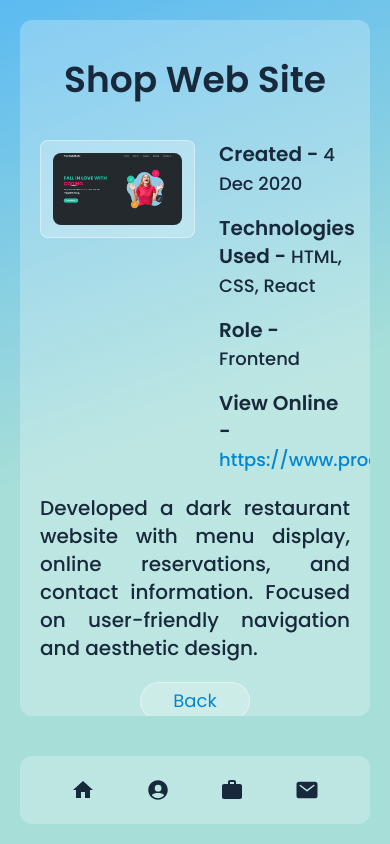
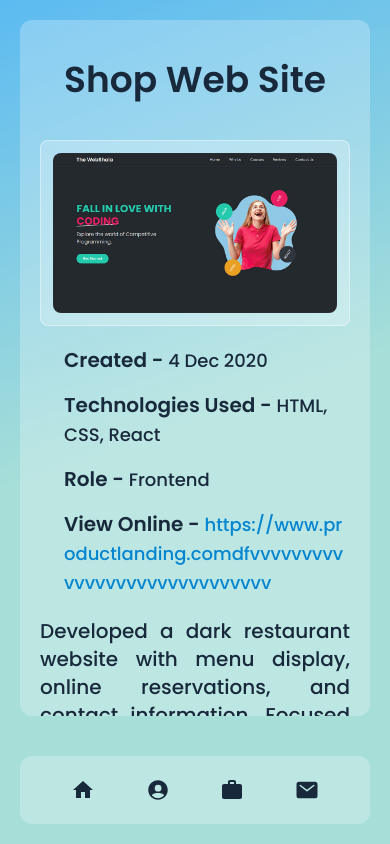
Before and after one commit to Dulithapathum/My-Portfolio, a React (Vite) app: page /portfolio/project/1 in a window 390 px wide. Built offline with nearby package versions, Linux system fonts and the light colour scheme.

Commit message:
Portfolio Page And PortfolioDetail Page Responsive

```diff
--- a/src/Components/PortfolioItem.jsx
+++ b/src/Components/PortfolioItem.jsx
@@ -7,7 +7,7 @@ const PortfolioItem = ({ item }) => {
     navigate(`/portfolio/project/${item.id}`);
   };
   return (
-    <div className="max-w-[300px]  ">
+    <div className="max-w-[300px]   ">
       <div className="p-3 bg-white-alpha-25 rounded-lg border border-white-alpha-40 ">
         <img
           src={item.img}
--- a/src/Pages/PortfolioDetails.jsx
+++ b/src/Pages/PortfolioDetails.jsx
@@ -9,8 +9,8 @@ const PortfolioDetails = () => {
       <h1 className="text-center  font-semibold text-4xl text-blue-dark capitalize my-10">
         {project.title}
       </h1>
-      <div className="flex w-full">
-        <div className="w-[50%]">
+      <div className="flex flex-col lg:flex-row w-full">
+        <div className="lg:w-[50%] w-full">
           <div className="p-3 bg-white-alpha-25 rounded-lg border border-white-alpha-40">
             <img
               src={project.img}
@@ -19,8 +19,8 @@ const PortfolioDetails = () => {
             />
           </div>
         </div>
-        <div className="w-[50%] ">
-          <ul className="flex  flex-col space-y-4 justify-center h-full ml-6">
+        <div className="lg:w-[50%] w-full mt-5 lg:mt-0 ">
+          <ul className="flex  flex-col flex-wrap space-y-4 justify-center h-full ml-6">
             <li className="font-semibold text-xl text-blue-dark">
               Created -{" "}
               <span className="font-[500] text-lg">{project.Created}</span>
@@ -34,14 +34,11 @@ const PortfolioDetails = () => {
             <li className="font-semibold text-xl text-blue-dark">
               Role - <span className="font-[500] text-lg">{project.Role}</span>
             </li>
-            <li className="font-semibold text-xl text-blue-dark">
+            <li className="font-semibold text-xl text-blue-dark flex-wrap break-all">
               View Online -
               <span className="font-[500] text-lg text-main-color hover:text-blue-dark transition-colors">
-                <a
-                  href={project.link}
-                  target="_blank"
-                  rel="noopener noreferrer"
-                >
+                {" "}
+                <a href={project.link} target="_blank" className="text-wrap">
                   {project.link}
                 </a>
               </span>
@@ -49,10 +46,13 @@ const PortfolioDetails = () => {
           </ul>
         </div>
       </div>
-      <p className="text-xl font-[500] text-blue-dark text-justify my-5 ">
+      <p className="text-xl font-[500] text-blue-dark text-justify my-5 break-words ">
         {project.desc}
       </p>
-      <Link to={`/portfolio/`} className="custom-link px-8 py-1 text-lg">
+      <Link
+        to={`/portfolio/`}
+        className="custom-link px-8 py-1 text-lg mb-4 sm:mb-0 "
+      >
         Back
       </Link>
     </div>
--- a/src/assets/data.js
+++ b/src/assets/data.js
@@ -14,7 +14,7 @@ export const Projects = [
     Created: "4 Dec 2020",
     Technologies: "HTML, CSS, React",
     Role: "Frontend",
-    link: "https://www.productlanding.com", // Added https://
+    link: "https://www.productlanding.comdfvvvvvvvvvvvvvvvvvvvvvvvvvvvvv",
   },
   {
     id: 2,
@@ -24,7 +24,7 @@ export const Projects = [
     Created: "15 Mar 2021",
     Technologies: "HTML, CSS, JavaScript",
     Role: "Full Stack",
-    link: "https://www.myportfolio.com", // Added https://
+    link: "https://www.myportfolio.com",
   },
   {
     id: 3,
@@ -34,7 +34,7 @@ export const Projects = [
     Created: "12 Jul 2021",
     Technologies: "React, Redux, Firebase",
     Role: "Frontend",
-    link: "https://www.onlinestore.com", // Added https://
+    link: "https://www.onlinestore.com",
   },
   {
     id: 4,
@@ -44,7 +44,7 @@ export const Projects = [
     Created: "9 Sep 2021",
     Technologies: "Vue.js, Node.js, MongoDB",
     Role: "Full Stack",
-    link: "https://www.taskmanager.com", // Added https://
+    link: "https://www.taskmanager.com",
   },
   {
     id: 5,
@@ -54,7 +54,7 @@ export const Projects = [
     Created: "20 Jan 2022",
     Technologies: "WordPress, PHP, MySQL",
     Role: "Backend",
-    link: "https://www.blogsite.com", // Added https://
+    link: "https://www.blogsite.com",
   },
   {
     id: 6,
@@ -64,7 +64,7 @@ export const Projects = [
     Created: "3 May 2022",
     Technologies: "Angular, TypeScript, REST API",
     Role: "Frontend",
-    link: "https://www.weatherapp.com", // Added https://
+    link: "https://www.weatherapp.com",
   },
 ];
 
```
